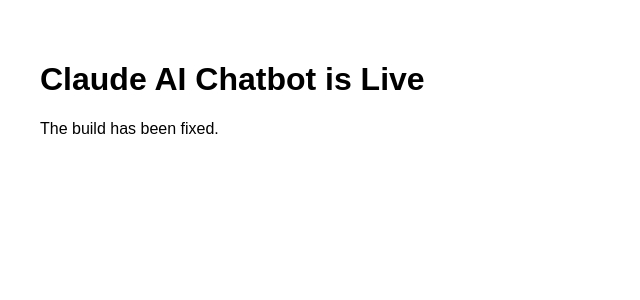
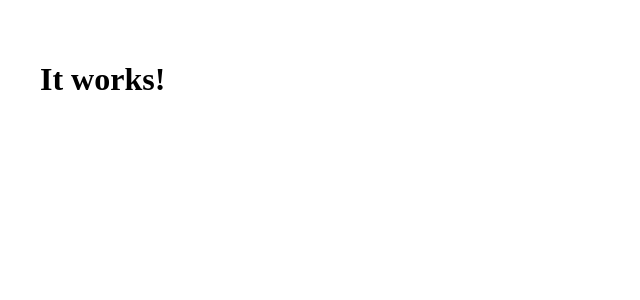
Before and after one commit to kingtechnopoga-netizen/claude-ai-chatbot, a Next.js app: page / in a window 1280 px wide. Shown: the top 300 px of the page, without its empty margins (0-640 px from the left). Built offline with nearby package versions, Linux system fonts and the light colour scheme.

Commit message:
Fixing file src/app/page.tsx

```diff
--- a/src/app/page.tsx
+++ b/src/app/page.tsx
@@ -1,10 +1,7 @@
-import React from 'react';
-
 export default function Home() {
   return (
-    <main style={{ padding: '2rem', fontFamily: 'sans-serif' }}>
-      <h1>Claude AI Chatbot is Live</h1>
-      <p>The build has been fixed.</p>
+    <main style={{ padding: "2rem" }}>
+      <h1>It works!</h1>
     </main>
   );
 }
```
